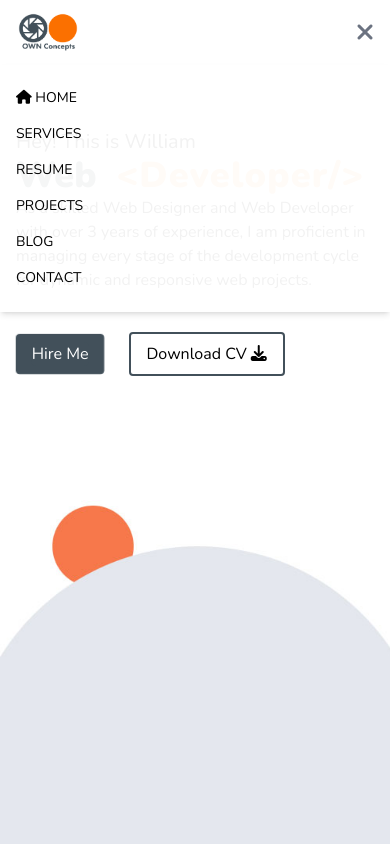
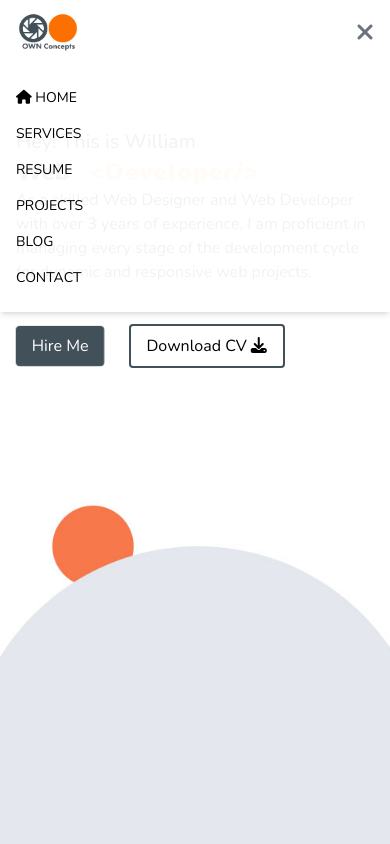
Before and after one commit to ownyanteh/ownyanteh.github.io, a website built with Vite: page index.html in a window 390 px wide. Both pictures are taken after a click on the button 363 px from the left and 32 px from the top of the page. Shown: the top 844 px of the page. Built offline with nearby package versions, Linux system fonts and the light colour scheme.

Commit message:
Adjust text size for mobile responsiveness

```diff
--- a/index.html
+++ b/index.html
@@ -61,8 +61,8 @@
         <div class="pt-32 md:pt-[230px] px-4 md:ml-[180px]">
             <p class="text-xl md:text-[25px]">Hey! This is William</p>
             <div class="flex flex-wrap items-center">
-                <p class="text-4xl md:text-[75px] font-[900] text-[#42505A] mr-5">Web</p>
-                <p class="text-4xl md:text-[75px] font-[900] text-[#fb7000] tracking-in-contract">&lt;Developer/&gt;</p>
+                <p class="text-2xl md:text-[75px] font-[900] text-[#42505A] mr-5">Web</p>
+                <p class="text-2xl md:text-[75px] font-[900] text-[#fb7000] tracking-in-contract">&lt;Developer/&gt;</p>
             </div>
 
             <p class="text-base md:text-lg max-w-full md:w-[50vw]">
@@ -159,7 +159,7 @@
                                 stroke="#CCCCCC" stroke-width="4.608"></g>
                             <g id="SVGRepo_iconCarrier">
                                 <path
-                                    d="M228,128A99.99968,99.99968,0,0,0,57.28906,57.29,100,100,0,0,0,127.98486,228l.01514.001.01343-.001A100.00078,100.00078,0,0,0,228,128Zm-18.92285,43.55811L148.07349,160.4209,210.40332,87.044a92.25448,92.25448,0,0,1-1.32617,84.51416ZM106.853,152.89551,95.8667,122.1333l21.14722-24.895,32.13305,5.86621L160.1333,133.8667l-21.14722,24.895ZM206.24243,79.585,166.114,126.82568,133.74658,36.19629a91.30856,91.30856,0,0,1,59.30713,26.75A92.674,92.674,0,0,1,206.24243,79.585ZM62.94629,62.94629a91.33444,91.33444,0,0,1,62.25879-26.87842l20.8352,58.33838L51.324,77.11426A92.91923,92.91923,0,0,1,62.94629,62.94629ZM46.92285,84.44189,107.92651,95.5791l-62.32983,73.377a92.25448,92.25448,0,0,1,1.32617-84.51416ZM49.75757,176.415,89.886,129.17432l32.36743,90.62939a91.30856,91.30856,0,0,1-59.30713-26.75A92.674,92.674,0,0,1,49.75757,176.415Zm81.03735,43.51709-20.8352-58.33838,29.87866,5.45508.02661.00488,64.811,11.832a92.91923,92.91923,0,0,1-11.62232,14.168A91.33444,91.33444,0,0,1,130.79492,219.93213Z">
+                                    d="M228,128A99.99968,99.99968,0,0,0,57.28906,57.29,100,100,0,0,0,127.98486,228l.01514.001.01343-.001A100.00078,100.00078,0,0,0,228,128Zm-18.92285,43.55811L148.07349,160.4209,210.40332,87.044a92.25448,92.25448,0,0,1-1.32617,84.51416ZM106.853,152.89551,95.8667,122.1333l21.14722-24.895,32.13305,5.86621L160.1333,133.8667l-21.14722,24.895ZM206.24243,79.585,166.114,126.82568,133.74658,36.19629a91.30856,91.30856,0,0,1,59.30713,26.75A92.674,92.674,0,0,1,206.24243,79.585ZM62.94629,62.94629a91.33444,91.33444,0,0,1,62.25879-26.87842l20.8352,58.33838L51.324,77.11426A92.91923,92.91923,0,0,1,62.94629,62.94629ZM46.92285,84.44189L107.92651,95.5791l-62.32983,73.377a92.25448,92.25448,0,0,1,1.32617-84.51416ZM49.75757,176.415,89.886,129.17432l32.36743,90.62939a91.30856,91.30856,0,0,1-59.30713-26.75A92.674,92.674,0,0,1,49.75757,176.415Zm81.03735,43.51709-20.8352-58.33838,29.87866,5.45508.02661.00488,64.811,11.832a92.91923,92.91923,0,0,1-11.62232,14.168A91.33444,91.33444,0,0,1,130.79492,219.93213Z">
                                 </path>
                             </g>
                         </svg>
```
